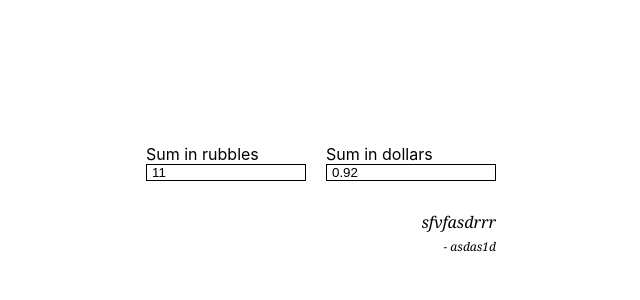
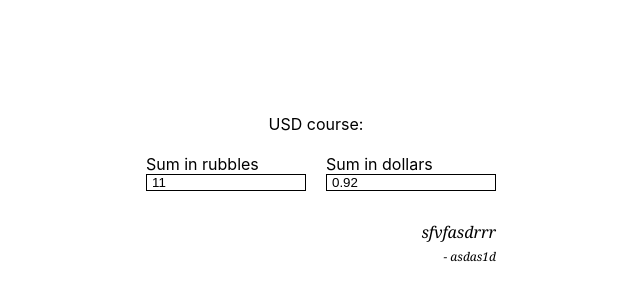
Before and after one commit to R0mze5/st-react_tdd, a React (Create React App) app: page / in a window 1280 px wide. Shown: the part 210-510 px from the top of the page, without its empty margins (324-964 px from the left). Built offline with nearby package versions, Linux system fonts and the light colour scheme.

Commit message:
feat: created Header component

```diff
--- a/src/App.tsx
+++ b/src/App.tsx
@@ -1,10 +1,12 @@
 import styles from "./App.module.css";
 import { Quote } from "./components/Quote";
 import { Converter } from "./components/Converter";
+import { Header } from "./components/Header";
 
 export function App(): JSX.Element {
   return (
     <main className={styles.main}>
+      <Header />
       <Converter />
       <Quote />
     </main>
--- /dev/null
+++ b/src/components/Header/Header.module.css
@@ -0,0 +1,3 @@
+.header {
+  text-align: center;
+}
--- /dev/null
+++ b/src/components/Header/Header.tsx
@@ -0,0 +1,11 @@
+import React from "react";
+
+import styles from "./Header.module.css";
+
+interface IHeaderProps {
+  asdf?: any;
+}
+
+export const Header: React.FC<IHeaderProps> = (props) => {
+  return <header className={styles.header}>USD course:</header>;
+};
--- /dev/null
+++ b/src/components/Header/index.ts
@@ -0,0 +1 @@
+export { Header } from "./Header";
--- a/src/store/features/course/slice.ts
+++ b/src/store/features/course/slice.ts
@@ -1,5 +1,5 @@
 import { createSlice } from "@reduxjs/toolkit";
-import { RootState } from "../..";
+import { RootState } from "../../types";
 
 export const initialCourseState = {
   value: 42,
--- a/src/store/index.ts
+++ b/src/store/index.ts
@@ -1,4 +1,5 @@
 import { configureStore } from "@reduxjs/toolkit";
+// eslint-disable-next-line import/no-cycle
 import course from "./features/course/slice";
 
 export const store = configureStore({
@@ -6,5 +7,3 @@ export const store = configureStore({
     course,
   },
 });
-
-export type RootState = ReturnType<typeof store.getState>;
--- /dev/null
+++ b/src/store/types.ts
@@ -0,0 +1,3 @@
+import { store } from ".";
+
+export type RootState = ReturnType<typeof store.getState>;
```
